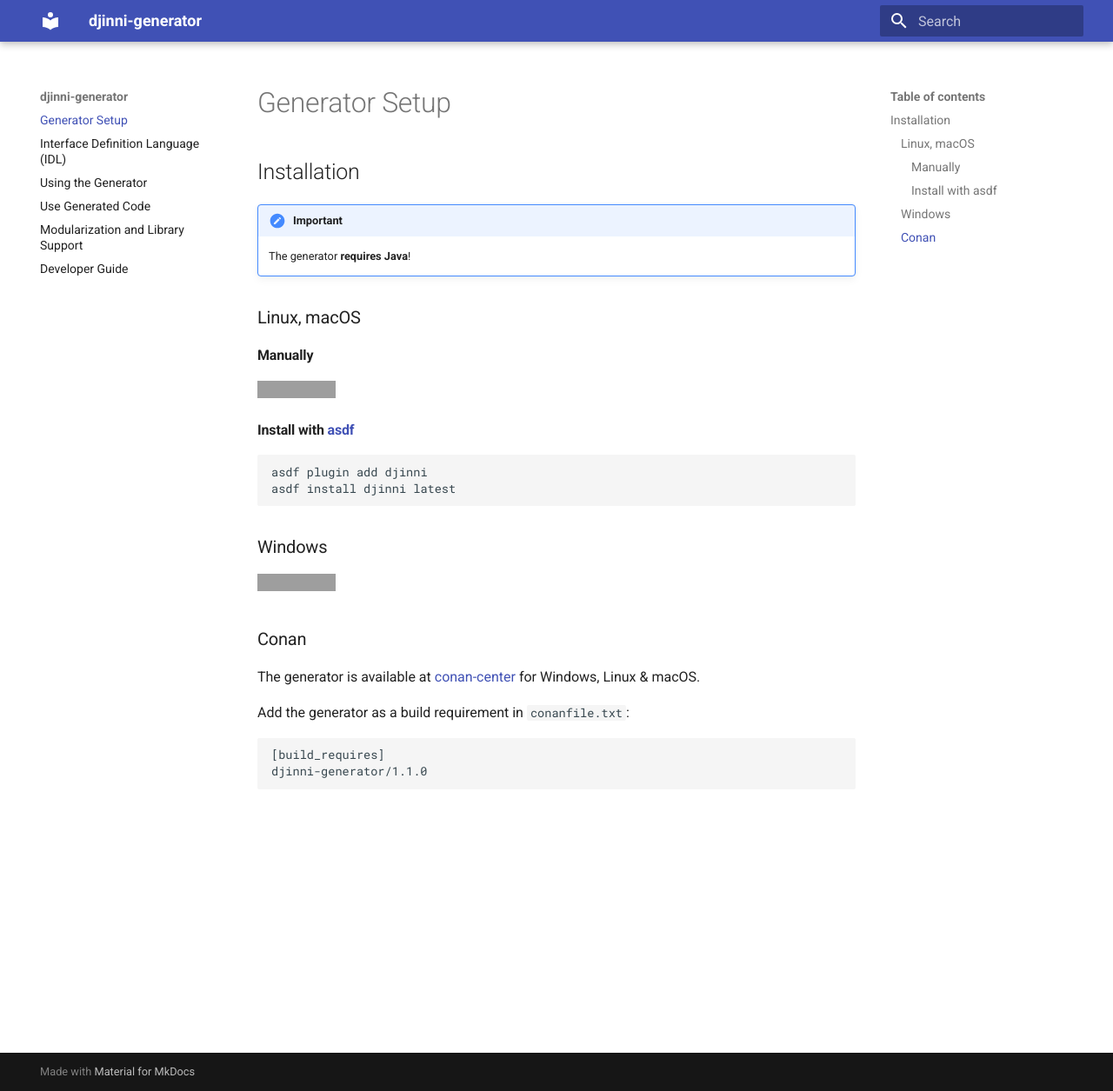
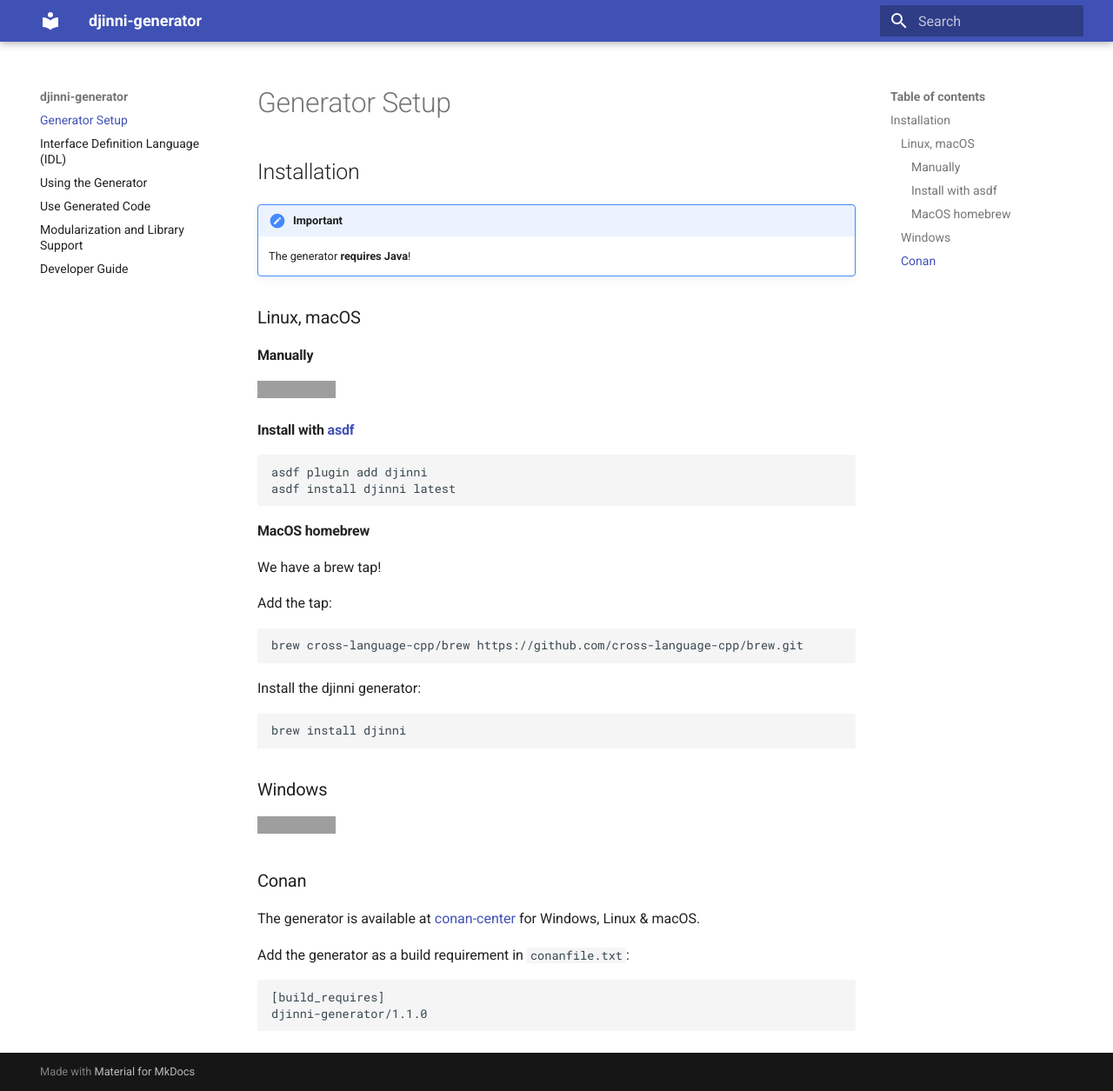
Before and after one commit to cross-language-cpp/djinni-generator, an MkDocs documentation site: the page built from docs/setup.md, in a window 1280 px wide and 1255 px high. Shown: the whole window at 87% size. Built offline with MkDocs 1.6.1 and Material for MkDocs 9.7.7, drawn with Linux system fonts in a browser that asks for light colours; grey boxes are pictures that could not be loaded.

Commit message:
Add docs for #26

````diff
--- a/docs/setup.md
+++ b/docs/setup.md
@@ -19,6 +19,22 @@
 asdf install djinni latest
 ```
 
+#### MacOS homebrew
+
+We have a brew tap!
+
+Add the tap:
+
+```bash
+brew cross-language-cpp/brew https://github.com/cross-language-cpp/brew.git
+```
+
+Install the djinni generator:
+
+```bash
+brew install djinni
+```
+
 ### Windows
 
 [![GitHub release (latest by date)](https://img.shields.io/github/v/release/cross-language-cpp/djinni-generator?label=Download&logo=windows&style=for-the-badge)](https://github.com/cross-language-cpp/djinni-generator/releases/latest/download/djinni.bat)
````
